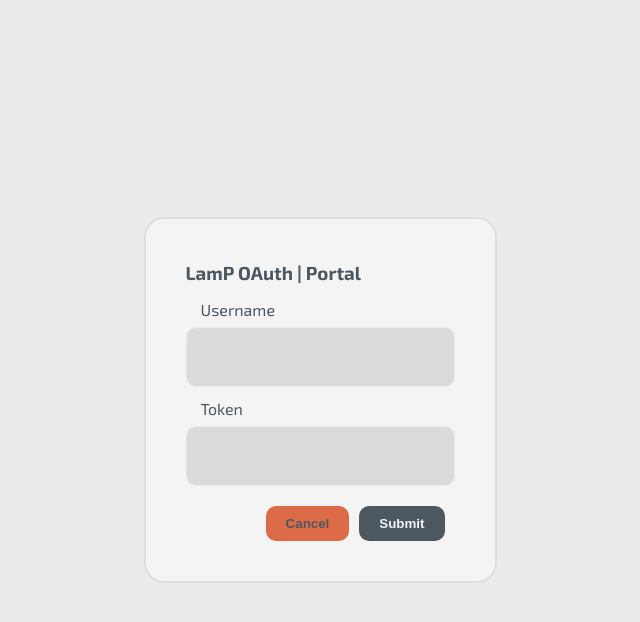
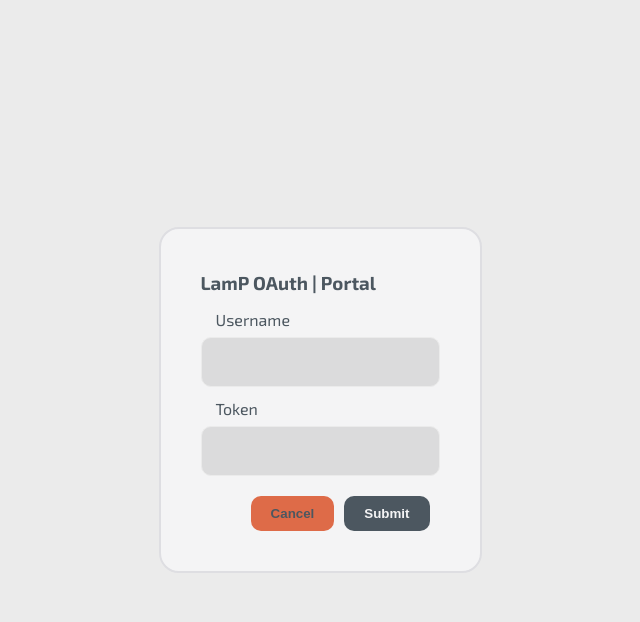
Before and after one commit to SalamPS/browser-dashboard, a Next.js app: page / in a window 1280 px wide. Both pictures are taken after a click on the icon 577 px from the left and 126 px from the top of the page. Shown: the top 622 px of the page, without its empty margins (320-960 px from the left). Built offline with nearby package versions, Linux system fonts and the light colour scheme; a web font is replaced by a local one.

Commit message:
style(button): Title, Placing, and Margin Optimized

```diff
--- a/pages/_Login.jsx
+++ b/pages/_Login.jsx
@@ -57,7 +57,7 @@ export default function Login ({toggle, setLogin}) {
     </label>
     <div className="button">
       <button id="cancel" title="Cancel" onClick={(e) => {e.preventDefault(); toggle(false)}}>Cancel</button>
-      <button id="submit" type="submit" title="Save new List" onClick={(e) => {handleLogin(e)}}>Submit</button>
+      <button id="submit" type="submit" title="Login" onClick={(e) => {handleLogin(e)}}>Submit</button>
     </div>
   </form>)
 }
--- a/pages/_Short.jsx
+++ b/pages/_Short.jsx
@@ -80,7 +80,7 @@ export default function Short ({toggle}) {
     </label>
     <div className="button">
       <button id="cancel" title="Cancel" onClick={(e) => {e.preventDefault(); toggle(false)}}>Cancel</button>
-      <button id="submit" type="submit" title="Save new List" onClick={(e) => {saveShort(e)}}>Submit</button>
+      <button id="submit" type="submit" title="Save new Shortcut" onClick={(e) => {saveShort(e)}}>Submit</button>
     </div>
   </form>)
 }
--- a/pages/_Todo.jsx
+++ b/pages/_Todo.jsx
@@ -82,6 +82,7 @@ export default function Todo ({storageKey, config, setConfig, toggle}) {
           dateFormat="dd-MM-yyyy | HH:mm:ss"
         />
       </label>
+      <div className="button">
         <button id="cancel" title="Cancel" onClick={(e) => {
           e.preventDefault()
           toggle(false)
@@ -89,7 +90,8 @@ export default function Todo ({storageKey, config, setConfig, toggle}) {
         <button id="submit" title="Save new List" onClick={(e) => {
           e.preventDefault()
           handleSubmit()
-      }}>Submit</button>
+        }}>Post</button>
+      </div>
     </form>
   )
 }
--- a/styles/index.css
+++ b/styles/index.css
@@ -595,9 +595,8 @@ main {
   }
 }
 #popup .button {
-  margin-top: 10px;
+  margin-top: 20px;
   display: flex;
-  justify-content: right;
 }
 #popup button {
   padding: 10px 20px;
@@ -659,11 +658,9 @@ main {
 #popup .important .check {
   padding: 5px;
 }
-#popup #Login, #popup #Short {
-  transition: 0s;
-}
-#popup #Login .input, #popup #Short .input {
-  padding: 20px 30px;
+#popup #Login .button, #popup #Short .button {
+  margin-top: 10px;
+  justify-content: right;
 }
 #popup #Todo {
   color: var(--color-font);
```
Lines whose indentation alone changed are shown as unchanged.
